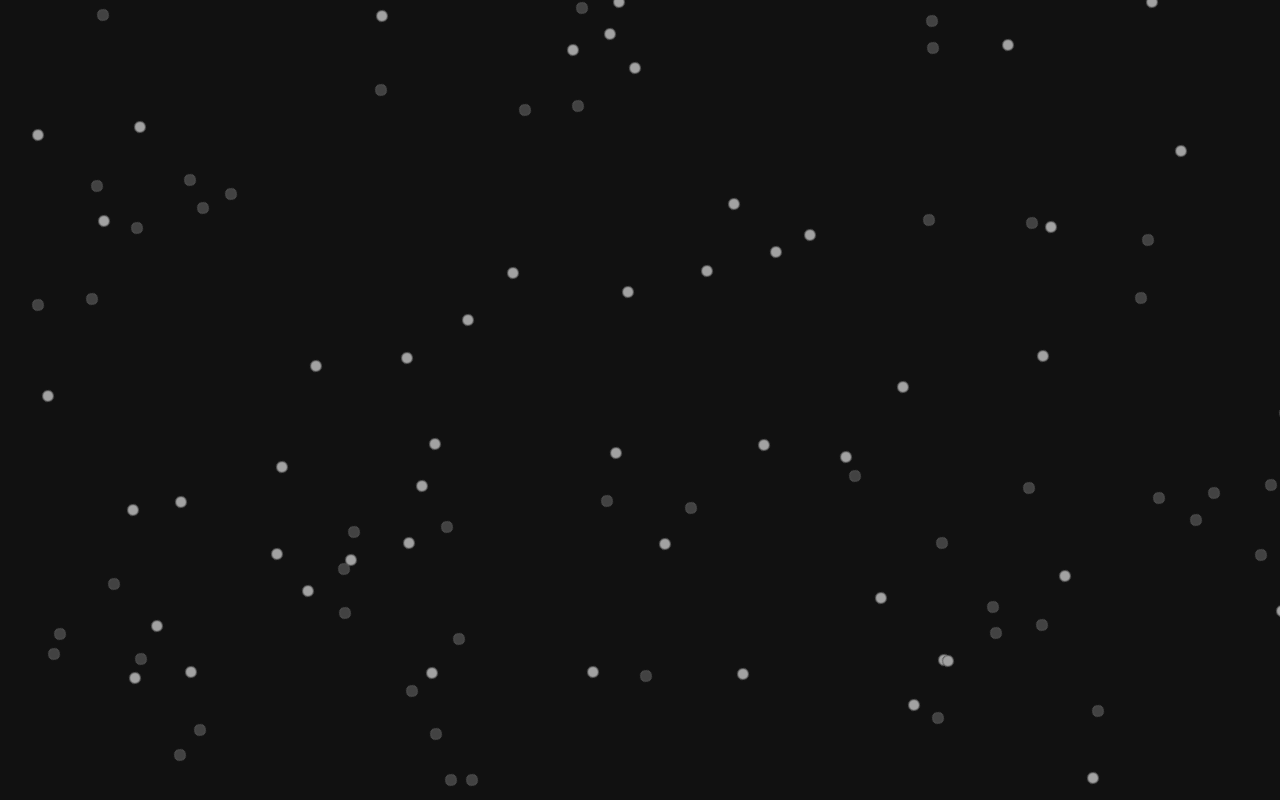
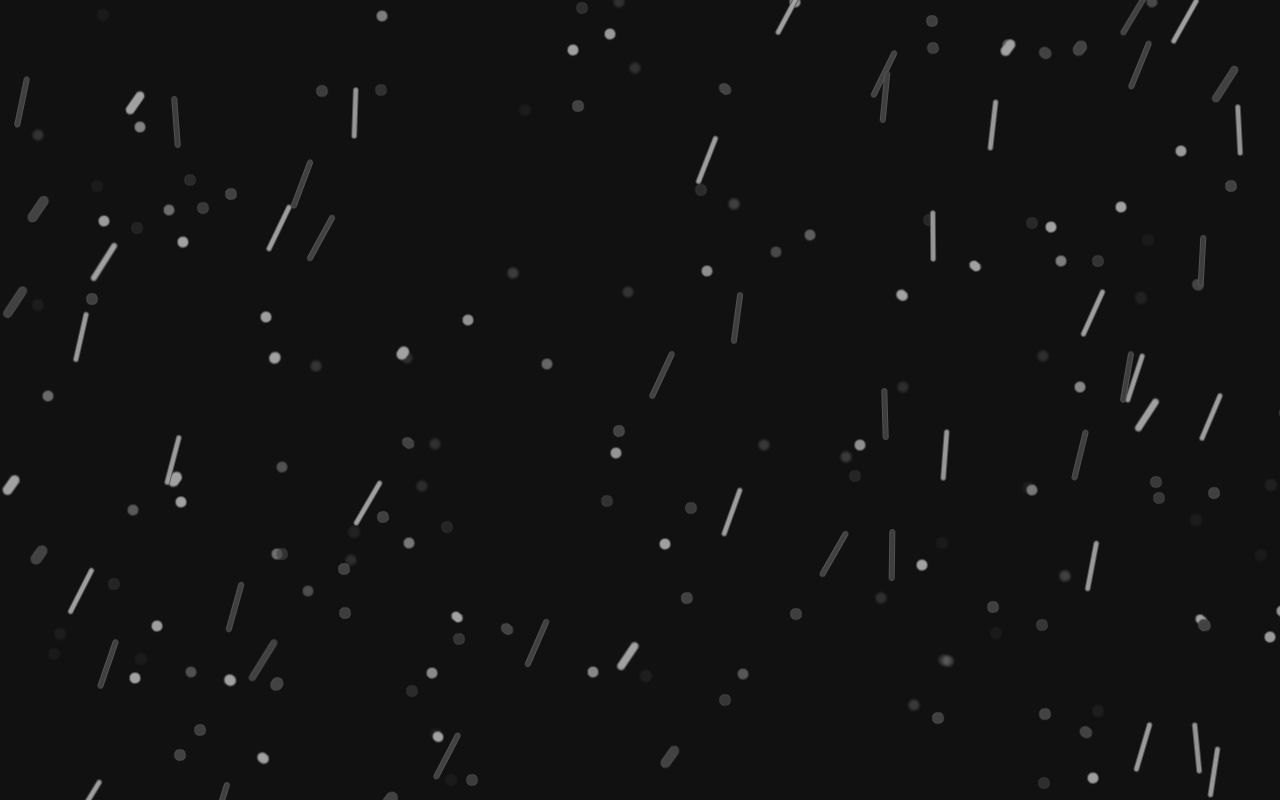
Before and after one commit to domvillegas/portfolio-website, a Next.js app: page /playground/field/components/Stars in a window 1280 px wide. Built offline with nearby package versions, Linux system fonts and the light colour scheme.

Commit message:
Add twinkle to stars.

```diff
--- a/src/pages/playground/field/components/Stars.module.scss
+++ b/src/pages/playground/field/components/Stars.module.scss
@@ -1,4 +1,4 @@
-.stars {
+.star {
   cursor: pointer;
 }
 
@@ -67,3 +67,26 @@
     border: 0.25px solid #535353;
   }
 }
+
+.twinkle {
+  animation-name: twinkle;
+  animation-iteration-count: infinite;
+  animation-duration: 3s;
+}
+
+@keyframes twinkle {
+  0% {
+    opacity: 1;
+    filter: blur(0);
+  }
+
+  50% {
+    opacity: 0.20;
+    filter: blur(1px);
+  }
+
+  100% {
+    opacity: 1;
+    filter: blur(0);
+  }
+}
--- a/src/pages/playground/field/components/Stars.tsx
+++ b/src/pages/playground/field/components/Stars.tsx
@@ -1,10 +1,9 @@
 import React from "react";
 import styles from "./Stars.module.scss";
 
-const starCount = 100;
+const starCount = 200;
 
 const Star = () => {
-
   return Array.from(Array(starCount)).map((_, index) => {
     return (
       <div
@@ -18,7 +17,10 @@ const Star = () => {
           left: `${Math.random() * 101}%`,
         }}
       >
-        <div className={styles.objectContainer}>
+        <div
+          style={{ animationDelay: `${5 + (index * 0.025)}s` }}
+          className={`${styles.objectContainer} ${styles.twinkle}`}
+        >
           <div
             style={{ animationDelay: `${index * 0.025}s` }}
             className={`${styles.object} ${
--- a/src/pages/playground/field/index.tsx
+++ b/src/pages/playground/field/index.tsx
@@ -13,6 +13,10 @@ const Field = () => {
           open
         </button>
       )}
+      {/* these buttons will allow the user to highlight specific categories of stars.
+      "Highlight" really means make the non-selected stars invisible */}
+      {/* <button>claimed</button>
+      <button>unclaimed</button> */}
     </div>
   );
 };
```
